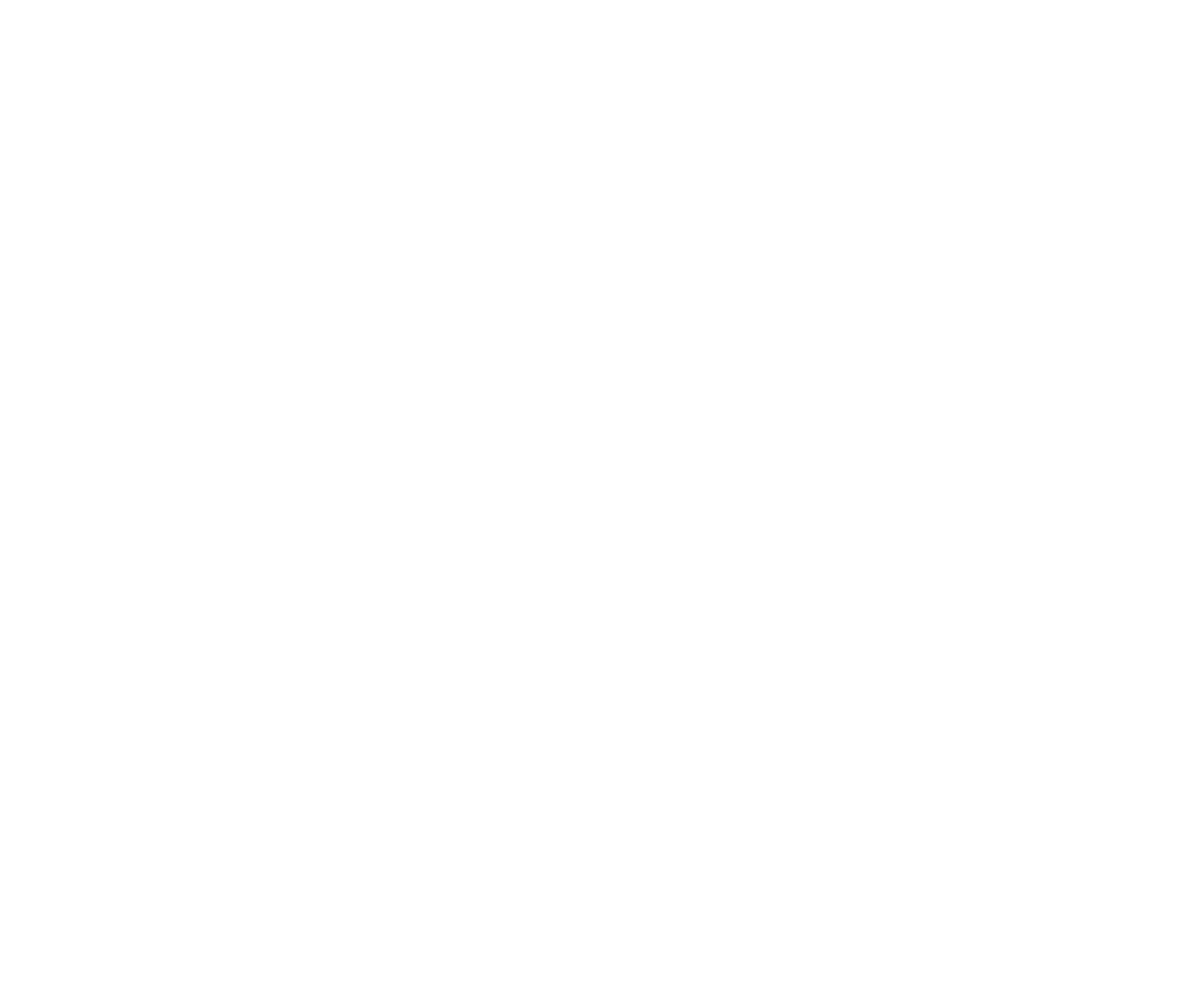
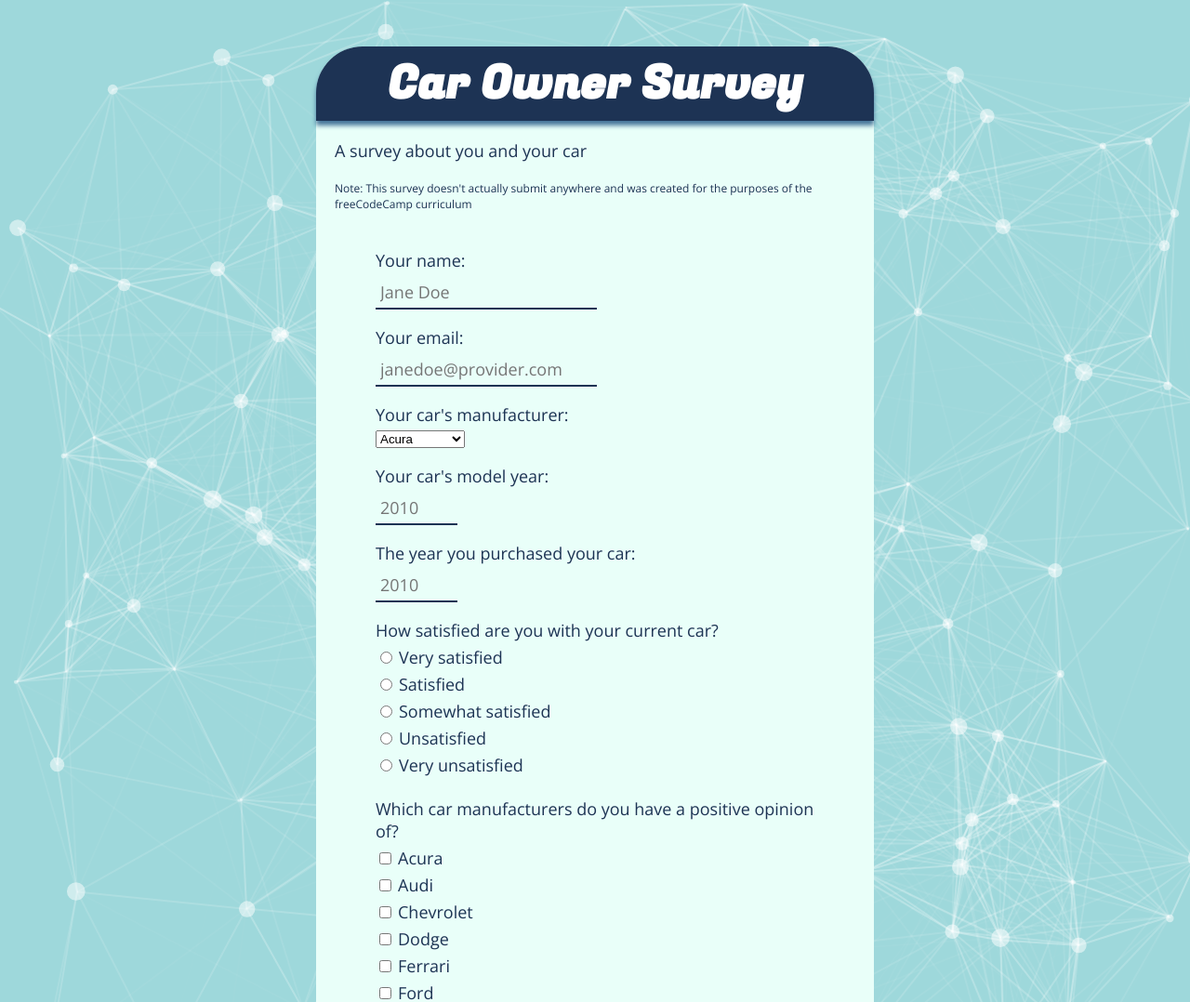
Before and after one commit to Brandons42/car-survey-form, a website: page index.html in a window 1280 px wide. Shown: the top 1078 px of the page at 93% size. Before the commit the page ends 800 px from the top, so only its background shows below. Drawn offline with nearby package versions, Linux system fonts and the light colour scheme; animation ran at ten frames a second.

Commit message:
Styled and passing tests

```diff
--- /dev/null
+++ b/index.css
@@ -0,0 +1,119 @@
+* {
+	box-sizing: border-box;
+}
+
+body {
+	background-color: #9ed8db;
+	margin: 0;
+}
+
+h1 {
+	color: white;
+	font-family: 'Fugaz One', cursive;
+	font-size: 50px;
+}
+
+input,
+label,
+p,
+textarea {
+	color: #1d3354;
+	border: none;
+	border-radius: 0;
+	font-family: 'Open Sans', sans-serif;
+	font-size: 18px;
+}
+
+input {
+	outline: none;
+}
+
+input[type='email'],
+input[type='number'],
+input[type='text'] {
+	background: none;
+	border-bottom: 2px solid #1d3354;
+	padding: 5px;
+}
+
+input[type='email']:focus,
+input[type='number']:focus,
+input[type='text']:focus {
+	border-color: #d64045;
+}
+
+label {
+	display: inline-block;
+	margin-bottom: 5px;
+}
+
+textarea {
+	border: 2px solid #1d3354;
+	height: 100px;
+	outline: none;
+	width: 100%;
+}
+
+textarea:focus {
+	border-color: #d64045;
+}
+
+#content {
+	background-color: #e9fff9;
+	border-radius: 50px;
+	margin: 50px auto;
+	max-width: 600px;
+	width: 90vw;
+}
+
+#description {
+	margin: 20px;
+}
+
+#note {
+	font-size: 12px;
+	margin: 0 20px;
+}
+
+#particles-js {
+	height: 100vmax;
+	left: 0;
+	position: fixed;
+	top: 0;
+	width: 100vmax;
+	z-index: -1;
+}
+
+#submit {
+	background-color: #467599;
+	border: none;
+	border-radius: 10px;
+	width: 120px;
+}
+
+#submit p {
+	color: white;
+}
+
+#survey-form {
+	padding: 5vh 5vw;
+}
+
+#title-container {
+	align-items: center;
+	background-color: #1d3354;
+	border-top-left-radius: 50px;
+	border-top-right-radius: 50px;
+	box-shadow: 0 5px 5px #467599;
+	display: flex;
+	height: 80px;
+	justify-content: center;
+	text-align: center;
+	width: 100%;
+}
+
+@media only screen and (max-width: 700px) {
+	h1 {
+		font-size: 30px;
+	}
+}
--- a/index.html
+++ b/index.html
@@ -1,13 +1,189 @@
 <!DOCTYPE html>
-<html>
-	<head lang="en">
+<html lang="en">
+	<head>
 		<meta charset="utf-8" />
 		<meta http-equiv="X-UA-Compatible" content="IE=edge" />
 		<meta name="viewport" content="width=device-width, initial-scale=1" />
-		<title>Calculator by Brandon Suen</title>
-		<link rel="icon" href="favicon.png" />
+		<title>Car Survey Form by Brandon Suen</title>
+		<link href="./favicon.png" rel="icon" />
+		<link
+			href="https://fonts.googleapis.com/css2?family=Fugaz+One&family=Open+Sans&display=swap"
+			rel="stylesheet"
+		/>
+		<link href="./index.css" rel="stylesheet" type="text/css" />
 	</head>
 	<body>
+		<div id="particles-js"></div>
+		<section id="content">
+			<div id="title-container">
+				<h1 id="title">Car Owner Survey</h1>
+			</div>
+			<p id="description">A survey about you and your car</p>
+			<p id="note">
+				Note: This survey doesn't actually submit anywhere and was created for
+				the purposes of the freeCodeCamp curriculum
+			</p>
+			<form id="survey-form">
+				<label for="name" id="name-label">Your name:</label>
+				<br />
+				<input
+					id="name"
+					name="name"
+					placeholder="Jane Doe"
+					required
+					type="text"
+				/>
+				<br />
+				<br />
+				<label for="email" id="email-label">Your email:</label>
+				<br />
+				<input
+					id="email"
+					name="email"
+					placeholder="janedoe@provider.com"
+					required
+					type="email"
+				/>
+				<br />
+				<br />
+				<label for="manufacturer">Your car's manufacturer:</label>
+				<br />
+				<select id="dropdown" name="manufacturer">
+					<option value="acura">Acura</option>
+					<option value="audi">Audi</option>
+					<option value="chevrolet">Chevrolet</option>
+					<option value="dodge">Dodge</option>
+					<option value="ferrari">Ferrari</option>
+					<option value="ford">Ford</option>
+					<option value="honda">Honda</option>
+					<option value="jeep">Jeep</option>
+					<option value="lamborghini">Lamborghini</option>
+					<option value="lexus">Lexus</option>
+					<option value="mclaren">McLaren</option>
+					<option value="mercedes">Mercedes</option>
+					<option value="nissan">Nissan</option>
+					<option value="porsche">Porsche</option>
+					<option value="subaru">Subaru</option>
+					<option value="tesla">Tesla</option>
+					<option value="toyota">Toyota</option>
+					<option value="other">Other</option>
+				</select>
+				<br />
+				<br />
+				<label for="model-year" id="number-label">Your car's model year:</label>
+				<br />
+				<input
+					id="number"
+					max="2020"
+					min="1900"
+					name="model-year"
+					placeholder="2010"
+					required
+					type="number"
+				/>
+				<br />
+				<br />
+				<label for="purchase-year">The year you purchased your car:</label>
+				<br />
+				<input
+					max="2020"
+					min="1900"
+					name="purchase-year"
+					placeholder="2010"
+					required
+					type="number"
+				/>
+				<br />
+				<br />
+				<label for="satisfaction"
+					>How satisfied are you with your current car?</label
+				>
+				<br />
+				<input name="satisfaction" type="radio" value="very-satisfied" />
+				<label for="very-satisfied">Very satisfied</label>
+				<br />
+				<input name="satisfaction" type="radio" value="satisfied" />
+				<label for="satisfied">Satisfied</label>
+				<br />
+				<input name="satisfaction" type="radio" value="somewhat" />
+				<label for="somewhat">Somewhat satisfied</label>
+				<br />
+				<input name="satisfaction" type="radio" value="unsatisfied" />
+				<label for="unsatisfied">Unsatisfied</label>
+				<br />
+				<input name="satisfaction" type="radio" value="very-unsatisfied" />
+				<label for="very-unsatisfied">Very unsatisfied</label>
+				<br />
+				<br />
+				<label for="manufacturer-opinion"
+					>Which car manufacturers do you have a positive opinion of?</label
+				>
+				<input name="manufacturer-opinion" type="checkbox" value="acura" />
+				<label for="acura">Acura</label>
+				<br />
+				<input name="manufacturer-opinion" type="checkbox" value="audi" />
+				<label for="audi">Audi</label>
+				<br />
+				<input name="manufacturer-opinion" type="checkbox" value="chevrolet" />
+				<label for="chevrolet">Chevrolet</label>
+				<br />
+				<input name="manufacturer-opinion" type="checkbox" value="dodge" />
+				<label for="dodge">Dodge</label>
+				<br />
+				<input name="manufacturer-opinion" type="checkbox" value="ferrari" />
+				<label for="ferrari">Ferrari</label>
+				<br />
+				<input name="manufacturer-opinion" type="checkbox" value="ford" />
+				<label for="ford">Ford</label>
+				<br />
+				<input name="manufacturer-opinion" type="checkbox" value="honda" />
+				<label for="honda">Honda</label>
+				<br />
+				<input name="manufacturer-opinion" type="checkbox" value="jeep" />
+				<label for="jeep">Jeep</label>
+				<br />
+				<input
+					name="manufacturer-opinion"
+					type="checkbox"
+					value="lamborghini"
+				/>
+				<label for="lamborghini">Lamborghini</label>
+				<br />
+				<input name="manufacturer-opinion" type="checkbox" value="lexus" />
+				<label for="lexus">Lexus</label>
+				<br />
+				<input name="manufacturer-opinion" type="checkbox" value="mclaren" />
+				<label for="mclaren">McLaren</label>
+				<br />
+				<input name="manufacturer-opinion" type="checkbox" value="mercedes" />
+				<label for="mercedes">Mercedes</label>
+				<br />
+				<input name="manufacturer-opinion" type="checkbox" value="nissan" />
+				<label for="nissan">Nissan</label>
+				<br />
+				<input name="manufacturer-opinion" type="checkbox" value="porsche" />
+				<label for="porsche">Porsche</label>
+				<br />
+				<input name="manufacturer-opinion" type="checkbox" value="subaru" />
+				<label for="subaru">Subaru</label>
+				<br />
+				<input name="manufacturer-opinion" type="checkbox" value="tesla" />
+				<label for="tesla">Tesla</label>
+				<br />
+				<input name="manufacturer-opinion" type="checkbox" value="toyota" />
+				<label for="toyota">Toyota</label>
+				<br />
+				<br />
+				<label for="comments">Additional comments:</label>
+				<br />
+				<textarea name="comments"></textarea>
+				<br />
+				<br />
+				<button id="submit" type="submit"><p>Submit</p></button>
+			</form>
+		</section>
+		<script src="https://cdn.jsdelivr.net/npm/particles.js@2.0.0/particles.min.js"></script>
+		<script src="./index.js"></script>
 		<script src="https://cdn.freecodecamp.org/testable-projects-fcc/v1/bundle.js"></script>
 	</body>
 </html>
--- /dev/null
+++ b/index.js
@@ -0,0 +1,110 @@
+particlesJS('particles-js', {
+	particles: {
+		number: {
+			value: 80,
+			density: {
+				enable: true,
+				value_area: 800,
+			},
+		},
+		color: {
+			value: '#ffffff',
+		},
+		shape: {
+			type: 'circle',
+			stroke: {
+				width: 0,
+				color: '#000000',
+			},
+			polygon: {
+				nb_sides: 5,
+			},
+			image: {
+				src: 'img/github.svg',
+				width: 100,
+				height: 100,
+			},
+		},
+		opacity: {
+			value: 0.5,
+			random: false,
+			anim: {
+				enable: false,
+				speed: 1,
+				opacity_min: 0.1,
+				sync: false,
+			},
+		},
+		size: {
+			value: 10,
+			random: true,
+			anim: {
+				enable: false,
+				speed: 80,
+				size_min: 0.1,
+				sync: false,
+			},
+		},
+		line_linked: {
+			enable: true,
+			distance: 300,
+			color: '#ffffff',
+			opacity: 0.4,
+			width: 2,
+		},
+		move: {
+			enable: true,
+			speed: 12,
+			direction: 'none',
+			random: false,
+			straight: false,
+			out_mode: 'out',
+			bounce: false,
+			attract: {
+				enable: false,
+				rotateX: 600,
+				rotateY: 1200,
+			},
+		},
+	},
+	interactivity: {
+		detect_on: 'canvas',
+		events: {
+			onhover: {
+				enable: false,
+				mode: 'repulse',
+			},
+			onclick: {
+				enable: true,
+				mode: 'push',
+			},
+			resize: true,
+		},
+		modes: {
+			grab: {
+				distance: 800,
+				line_linked: {
+					opacity: 1,
+				},
+			},
+			bubble: {
+				distance: 800,
+				size: 80,
+				duration: 2,
+				opacity: 0.8,
+				speed: 3,
+			},
+			repulse: {
+				distance: 400,
+				duration: 0.4,
+			},
+			push: {
+				particles_nb: 4,
+			},
+			remove: {
+				particles_nb: 2,
+			},
+		},
+	},
+	retina_detect: true,
+});
```
Also changed, not shown: dist/favicon.2e70f008.png (added), dist/index.html (added), favicon.png (added), 6 other files.
